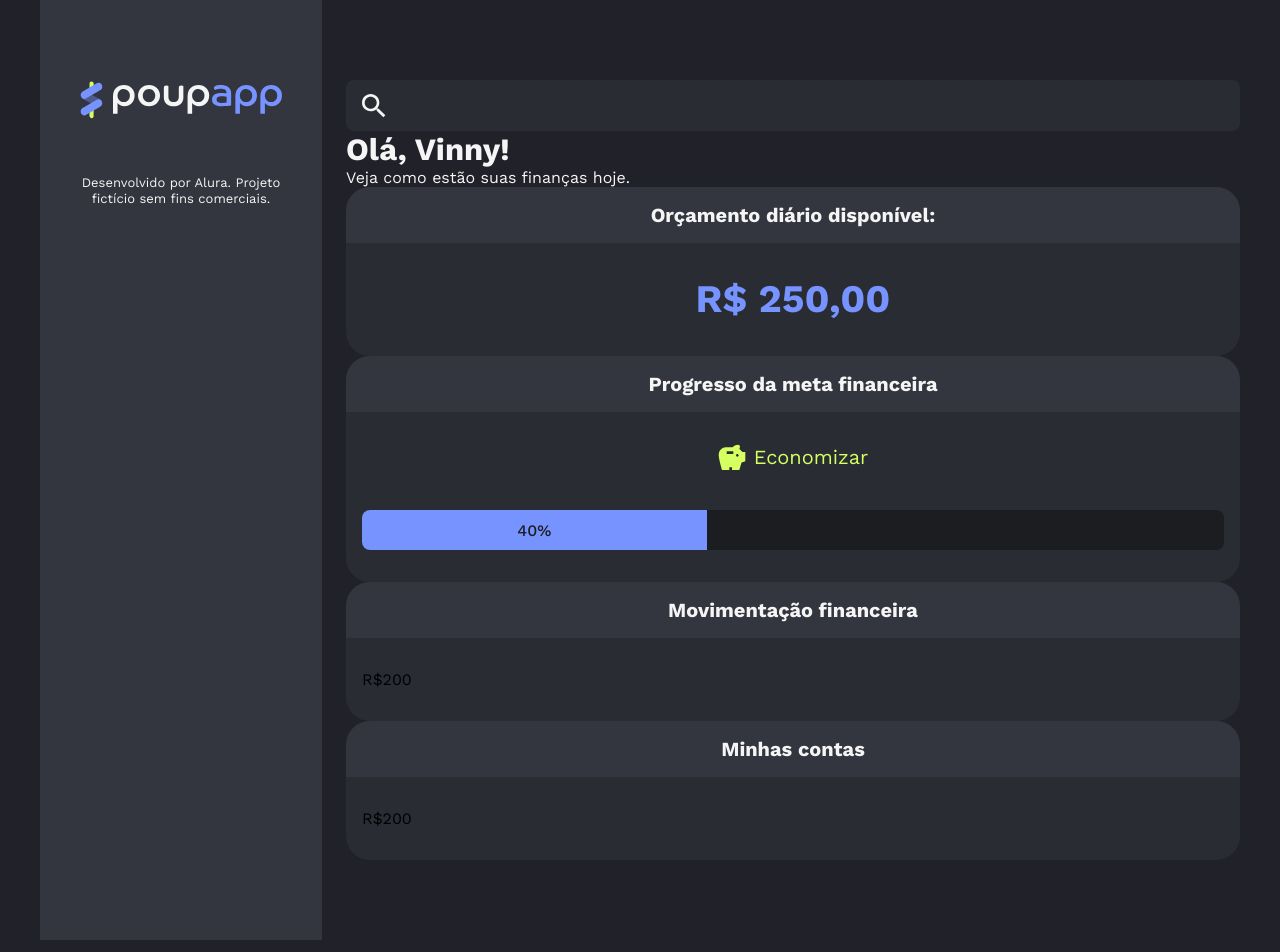
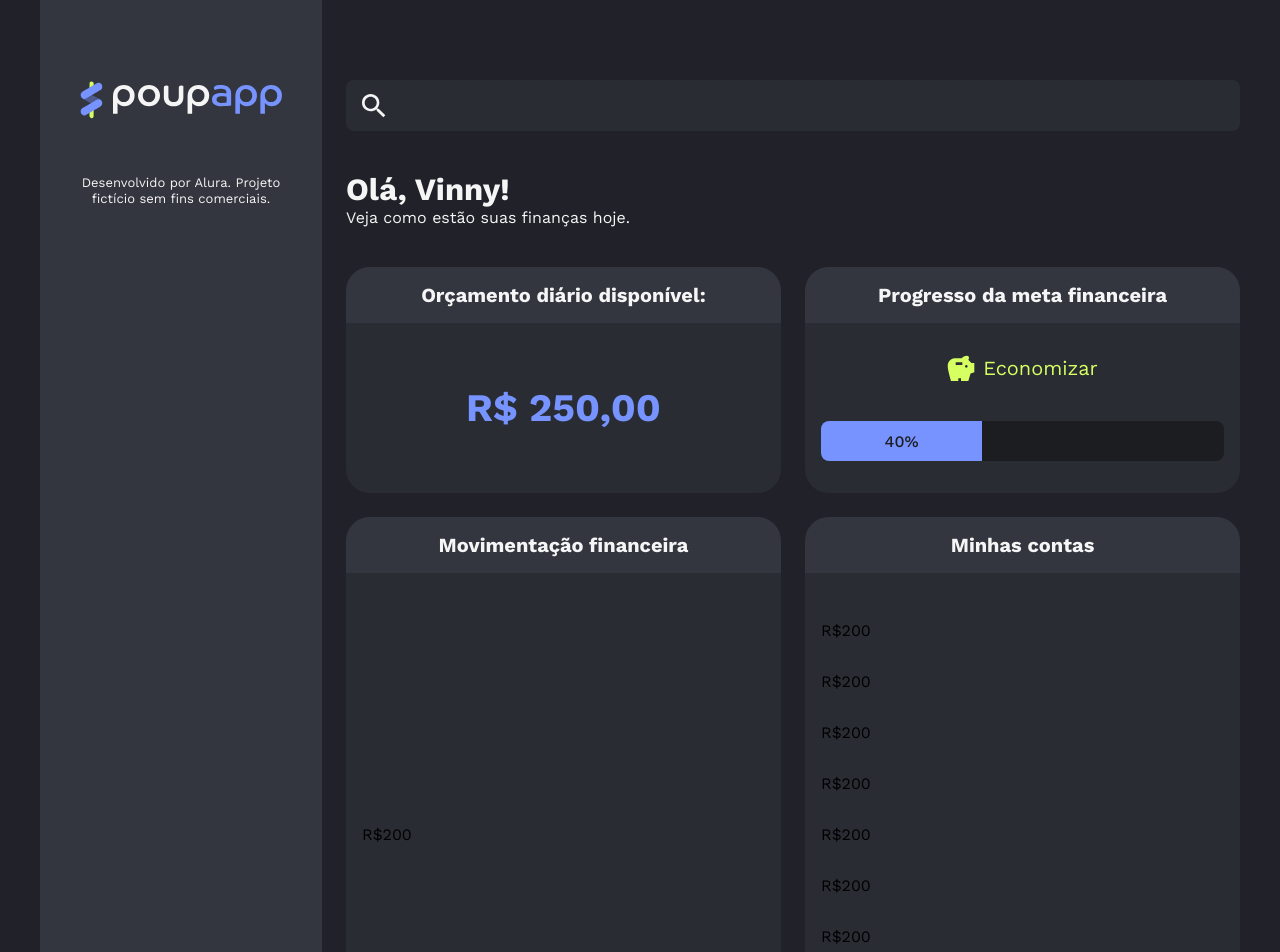
Before and after one commit to robsonsoaresid/poupapp, a React (Vite) app: page / in a window 1280 px wide. Shown: the top 952 px of the page. Built offline with nearby package versions, Linux system fonts and the light colour scheme.

Commit message:
Adiciona grid para os cards

```diff
--- a/src/App.jsx
+++ b/src/App.jsx
@@ -7,54 +7,54 @@ import Card from "./Components/Card";
 import { DailyBudget } from "./Components/DailyBudget";
 import { SavingsStatus } from "./Components/SavingsStatus";
 
+import styles from "./app.module.css";
+
 function App() {
   return (
     <Container>
       <Aside />
       <Main>
+        <div className={styles.Container}>
           <SearchInput />
           <div>
-        <Typography variant="h1">
-          Olá, Vinny!
-        </Typography>
+            <Typography variant="h1">Olá, Vinny!</Typography>
             <Typography variant="body">
               Veja como estão suas finanças hoje.
             </Typography>
           </div>
-        <section>
+          <section className={styles.grid}>
             <Card>
-            <Card.Header>
-              Orçamento diário disponível:
-            </Card.Header>
+              <Card.Header>Orçamento diário disponível:</Card.Header>
               <Card.Body>
-              <DailyBudget value={250}/>
+                <DailyBudget value={250} />
               </Card.Body>
             </Card>
             <Card>
-            <Card.Header>
-              Progresso da meta financeira
-            </Card.Header>
+              <Card.Header>Progresso da meta financeira</Card.Header>
               <Card.Body>
-              <SavingsStatus percent={40}/>
+                <SavingsStatus percent={40} />
               </Card.Body>
             </Card>
             <Card>
-            <Card.Header>
-              Movimentação financeira
-            </Card.Header>
-            <Card.Body>
-              R$200
-            </Card.Body>
+              <Card.Header>Movimentação financeira</Card.Header>
+              <Card.Body>R$200</Card.Body>
             </Card>
             <Card>
-            <Card.Header>
-              Minhas contas
-            </Card.Header>
+              <Card.Header>Minhas contas</Card.Header>
               <Card.Body>
-              R$200
+                <p>R$200</p>
+                <p>R$200</p>
+                <p>R$200</p>
+                <p>R$200</p>
+                <p>R$200</p>
+                <p>R$200</p>
+                <p>R$200</p>
+                <p>R$200</p>
+                <p>R$200</p>
               </Card.Body>
             </Card>
           </section>
+        </div>
       </Main>
     </Container>
   );
--- a/src/Components/Card/card.module.css
+++ b/src/Components/Card/card.module.css
@@ -1,6 +1,8 @@
 .card {
 background-color: var(--neutral-surface);
 border-radius: 24px;
+display: flex;
+flex-direction: column;
 }
 
 .header {
@@ -18,5 +20,8 @@ border-radius: 24px;
 
 .body {
     padding: 32px 16px;
-
+    flex-grow: 1;
+    display: flex;
+    flex-direction: column;
+    justify-content: center;
 }
--- a/src/Components/SavingsStatus/index.jsx
+++ b/src/Components/SavingsStatus/index.jsx
@@ -1,6 +1,7 @@
 import { IconSavings } from '../icons'
 import { ProgressBar } from '../ProgressBar'
 import styles from './savingsstatus.module.css'
+
             // status da poupança
 export const SavingsStatus = ({percent}) => {
     return (
--- /dev/null
+++ b/src/app.module.css
@@ -0,0 +1,12 @@
+.Container {
+    display: flex;
+    flex-direction: column;
+    gap: 40px;
+}
+
+.grid {
+    display: grid;
+    align-items: stretch;
+    gap: 24px;
+    grid-template-columns: repeat(2, 1fr);
+}
```
Lines whose indentation alone changed are shown as unchanged.
